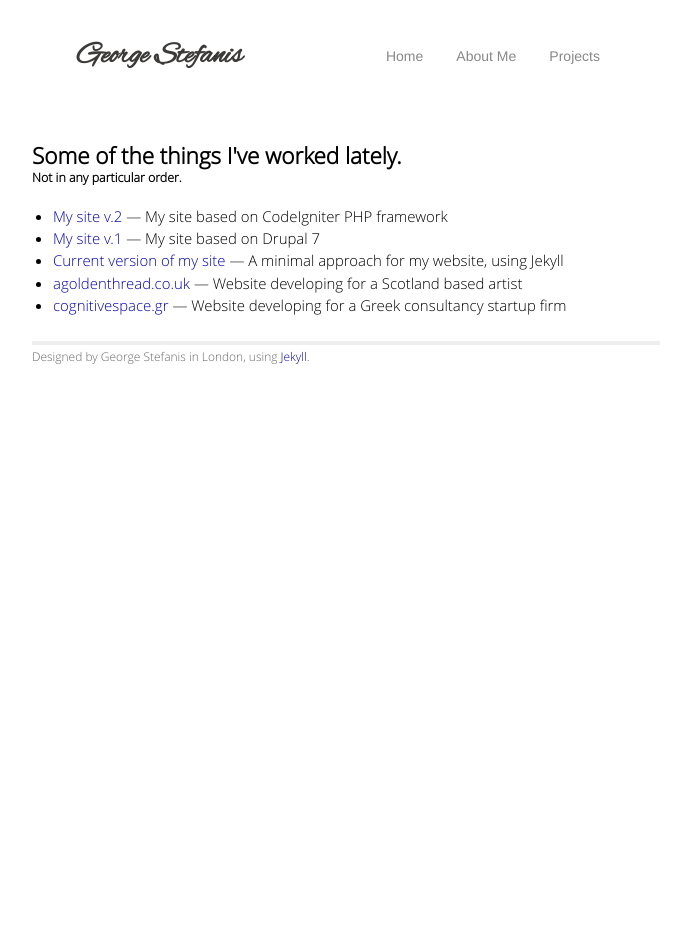
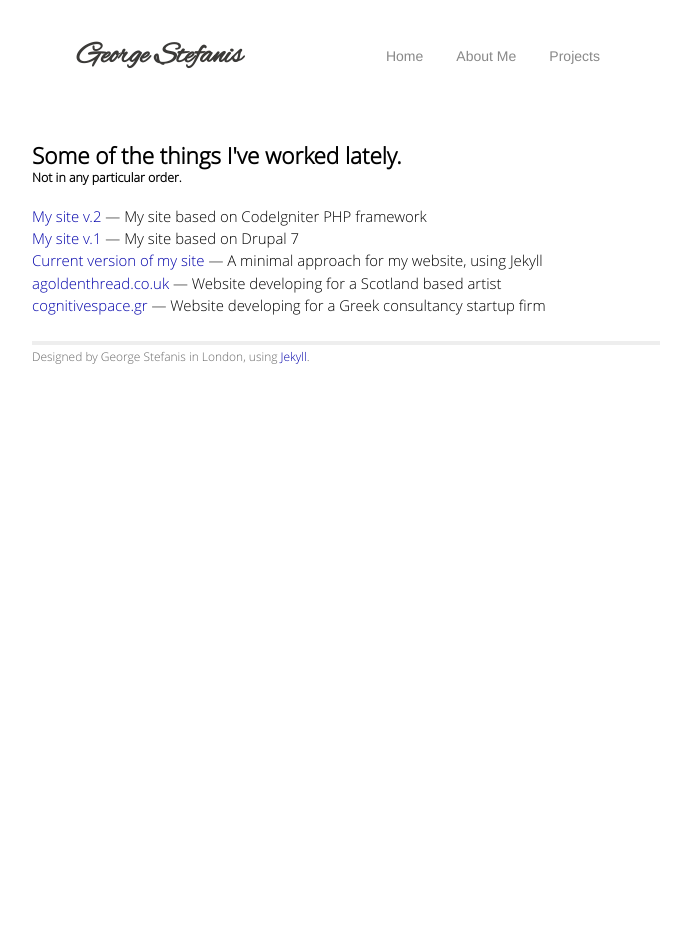
Before and after one commit to skywritergr/georgestefanis.com, a Jekyll site: the page built from projects/index.html, in a window 1280 px wide. Shown: the whole page, without its empty margins (294-985 px from the left). Built offline with Jekyll 4.4.1, drawn with Linux system fonts in a browser that asks for light colours; Markdown is read by kramdown in place of the engine named in the settings.

Commit message:
fixed the projects css and corrected the name of my picture

```diff
--- a/about/index.html
+++ b/about/index.html
@@ -4,7 +4,7 @@ title: George Stefanis | About
 ---
 
 <div id="about">
-  <img src="{{site.url}}/assets/george.png">
+  <img src="{{site.url}}/assets/George.png">
   <p>My Name is George Stefanis. I'm a Greek developer, living in London striving to create modern, good looking apps. I'm very interested in modern front end technologies and frameworks, improving User Experience, photography, good coffee and nice burgers. I currently work for <a href="www.disney.com">Disney</a> during the day, developing my own projects during the night, being a superhero whenever i can. Other things that make me excited are objective-C, <a href="http://golang.org/">Go language</a>, Unity3D, travelling the world and cooking.</p>
 
   <br>
--- a/css/main.css
+++ b/css/main.css
@@ -123,7 +123,7 @@ header ul.navigation {
 }
 
 #about ul { list-style-type: none; }
-#projects ul > li { margin-left:1.4em; }
+#projects ul { list-style-type: none; }
 #about img {margin-left: 40px; float: right; zoom:0.7;}
 
 /****************************************************************************/
```
